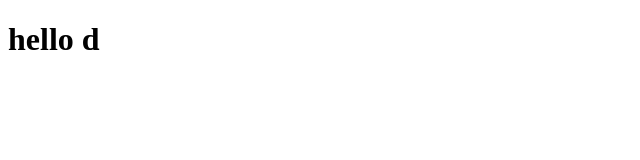
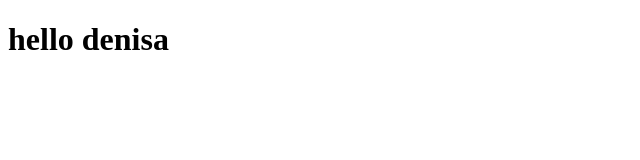
Before and after one commit to denisakita/buy-sell-app, an Angular app: page / in a window 1280 px wide. Shown: the top 160 px of the page, without its empty margins (0-640 px from the left). Built offline with nearby package versions, Linux system fonts and the light colour scheme.

Commit message:
first configurations

```diff
--- a/src/app/app.component.html
+++ b/src/app/app.component.html
@@ -1 +1 @@
-<h1>hello d</h1>
+<h1>hello denisa</h1>
--- a/src/app/app.component.ts
+++ b/src/app/app.component.ts
@@ -1,5 +1,5 @@
-import { Component } from '@angular/core';
-import { RouterOutlet } from '@angular/router';
+import {Component} from '@angular/core';
+import {RouterOutlet} from "@angular/router";
 
 @Component({
   selector: 'app-root',
```
Also changed, not shown: src/app/app.module.ts (+7 -3 lines).
